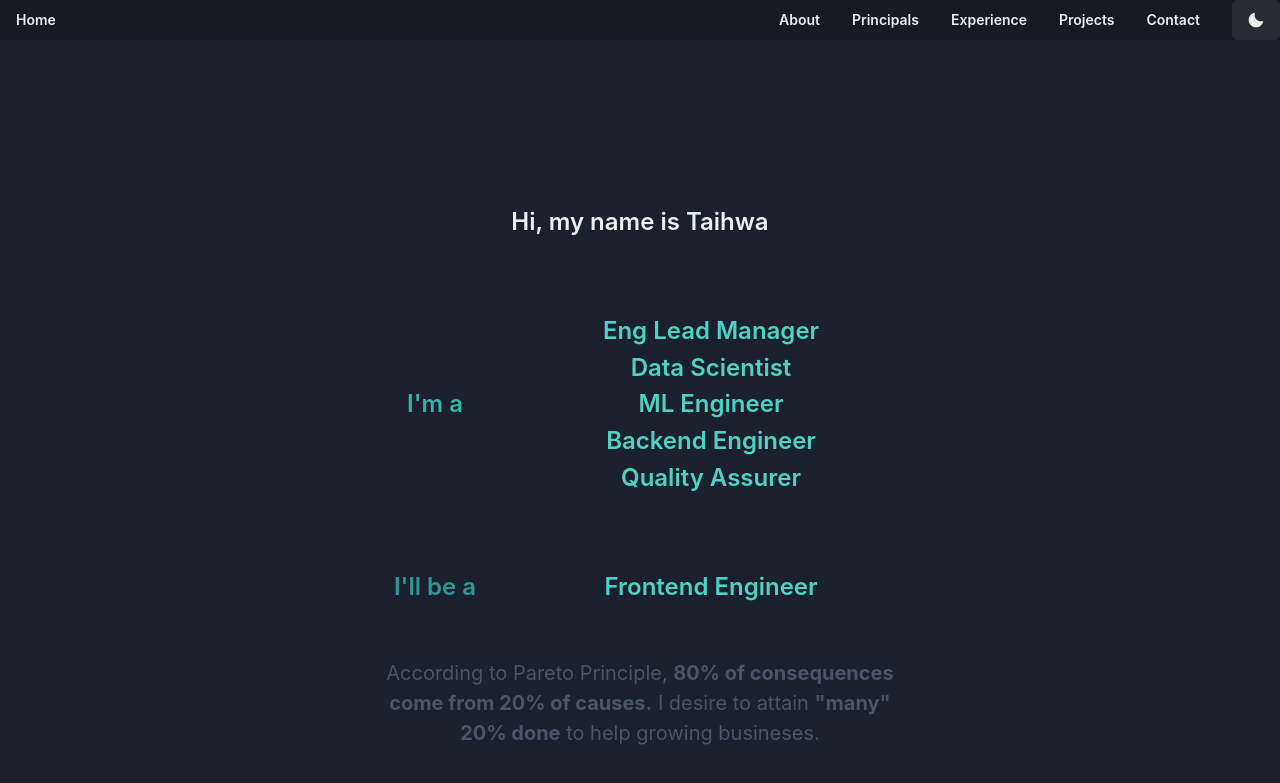
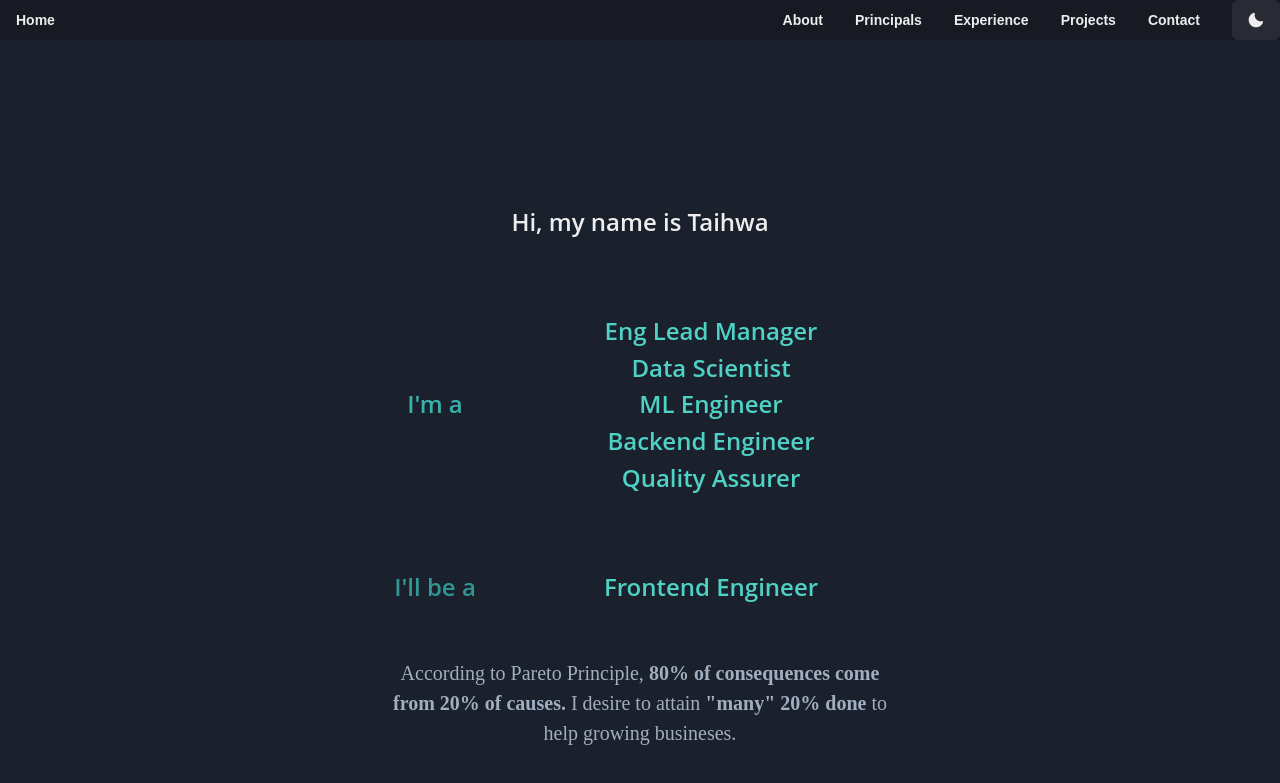
Before and after one commit to taihwa-song/react-portfolio, a React (Create React App) app: page / in a window 1280 px wide. Shown: the top 783 px of the page. Built offline with nearby package versions, Linux system fonts and the light colour scheme.

Commit message:
feat: update fonts

```diff
--- a/src/components/Header.tsx
+++ b/src/components/Header.tsx
@@ -63,7 +63,11 @@ export default function Header({color}: {color: string}) {
         </Heading>
         <Fade delay={1500} duration={2000} triggerOnce={true}>
           {' '}
-          <Text color={'gray.600'} fontSize={'xl'} px={4}>
+          <Text
+            color={'gray.400'}
+            fontSize={'xl'}
+            px={4}
+            fontFamily={'Apple Chancery, cursive'}>
             According to Pareto Principle,{' '}
             <b>80% of consequences come from 20% of causes.</b> I desire to attain{' '}
             <b>"many" 20% done</b> to help growing busineses.
--- a/src/theme.tsx
+++ b/src/theme.tsx
@@ -5,7 +5,11 @@ const config: ThemeConfig = {
   useSystemColorMode: false
 }
 const theme = extendTheme({
-  config
+  config,
+  fonts: {
+    heading: `'Open Sans', sans-serif`,
+    body: `'Raleway', sans-serif`
+  }
 })
 
 export default theme
```
